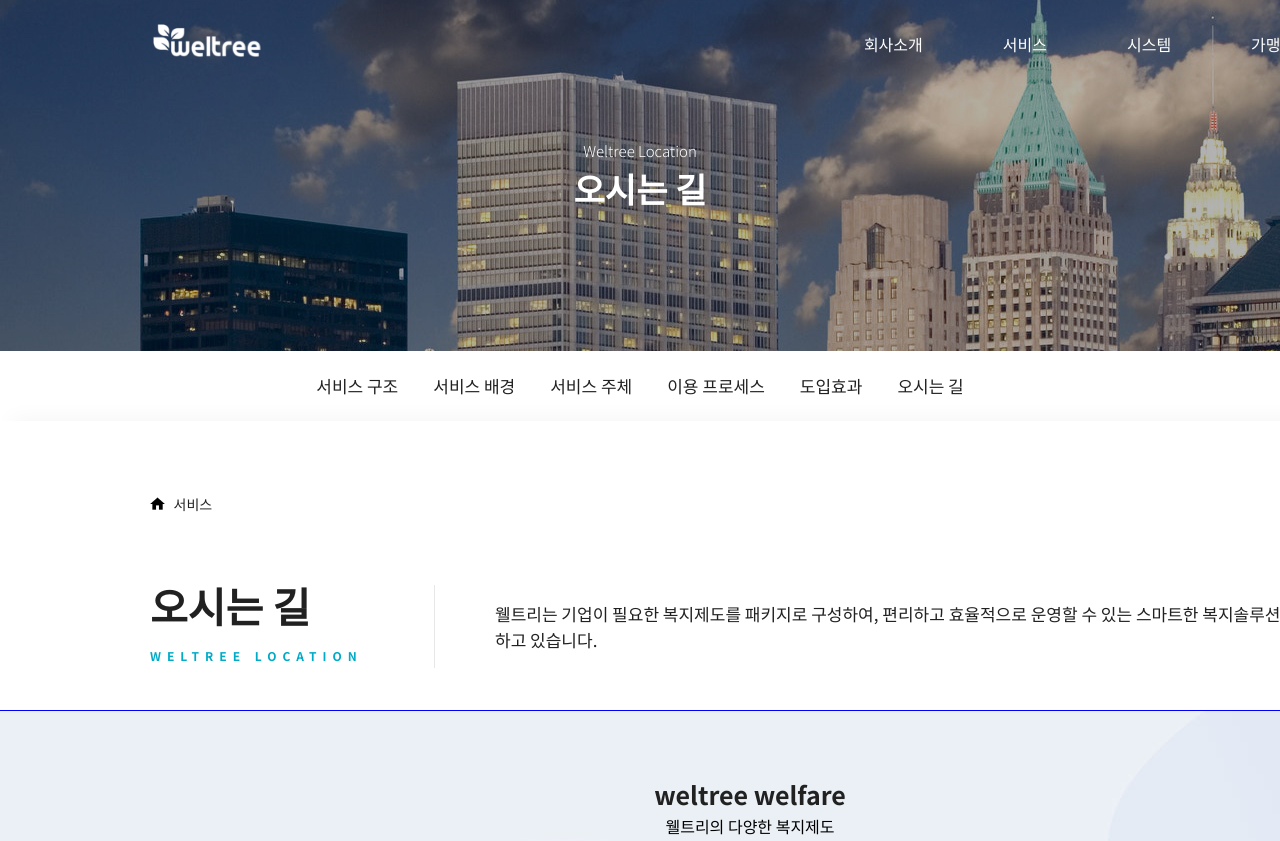
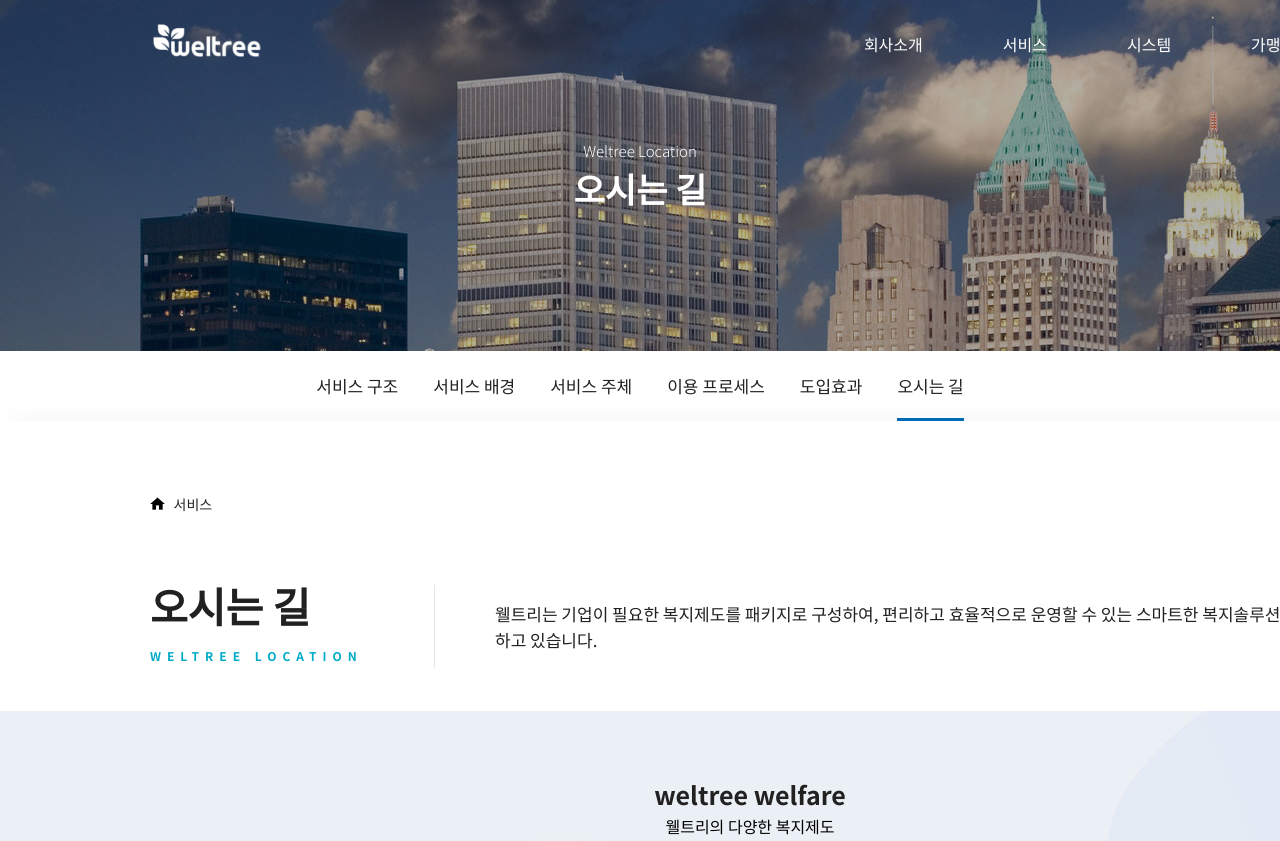
Before and after one commit to godls4222/weltree, a plain HTML site: page sub1_6.html in a window 1280 px wide. Shown: the top 841 px of the page. Drawn offline with nearby package versions, Linux system fonts and the light colour scheme.

Commit message:
Add files via upload

```diff
--- a/css/sub1_6.css
+++ b/css/sub1_6.css
@@ -193,11 +193,12 @@
     float: left;
 }
 #title .sub_nav ul li a {
-    display: block;
+    /* display: block; */
     padding-left: 35px;
     line-height: 70px;
     font-size: 17px;
     font-weight: 300;
+    /* outline: 2px solid red; */
 }
 #title .sub_nav ul li:first-child a {
     padding-left: 0;
@@ -207,12 +208,12 @@
     padding-right: 35px;
 }
 #title .sub_nav ul li:last-child a {
-    padding-left: 0;
-    /* outline: 2px solid red; */
+    padding-left: 0; padding-bottom: 20px;
     border-bottom: 3px solid #016cba;
-    z-index: 99;
 }
-
+#title .sub_nav ul li:last-child {
+    margin-bottom: 50px;
+}
 
 
 /* 콘텐츠 레이아웃1500 */
@@ -273,12 +274,11 @@
     font-size: 17px;
 }
 
-
 /* 콘텐츠2 */
 #content2 > .container1200 {
     width: 1500px; height: inherit;
     margin: 0 auto;
-    outline: 1px solid blue;
+    /* outline: 1px solid blue; */
     position: relative;
 }
 
```
